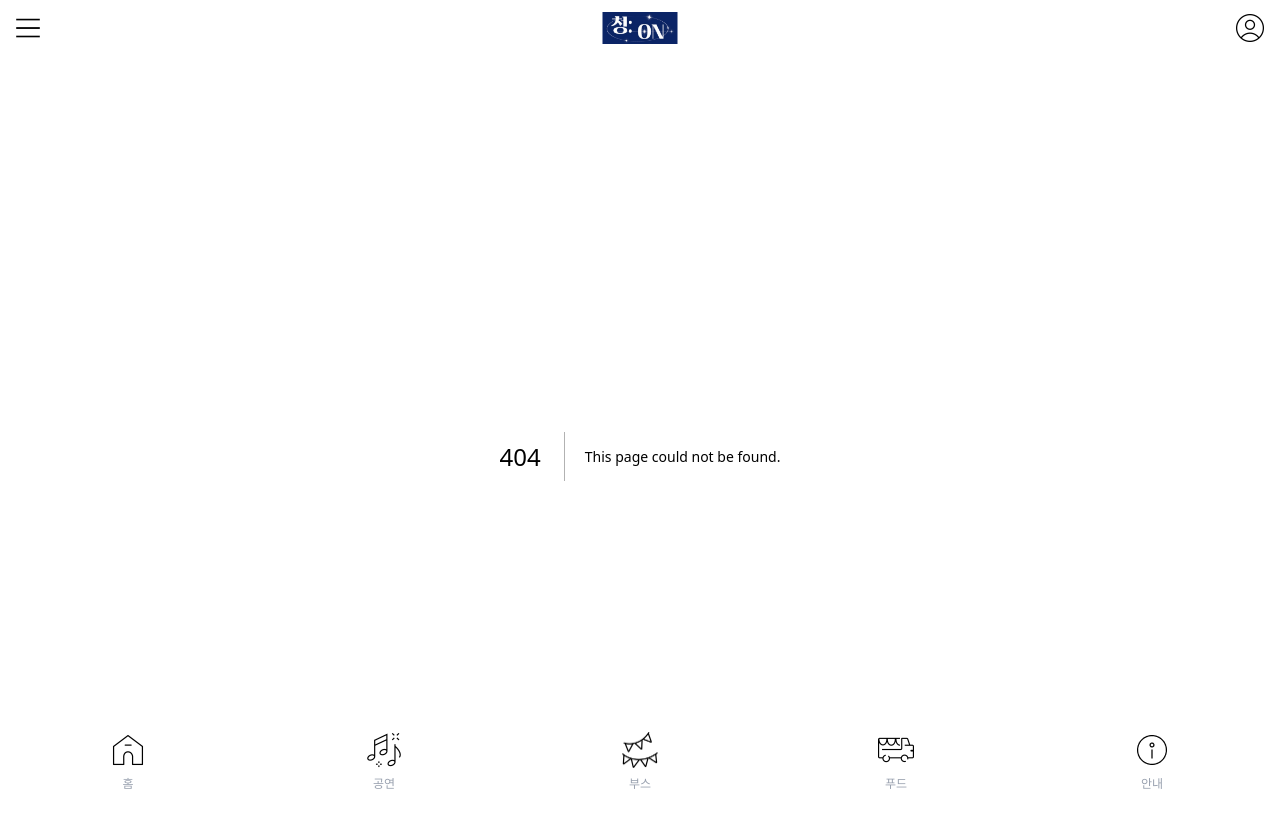
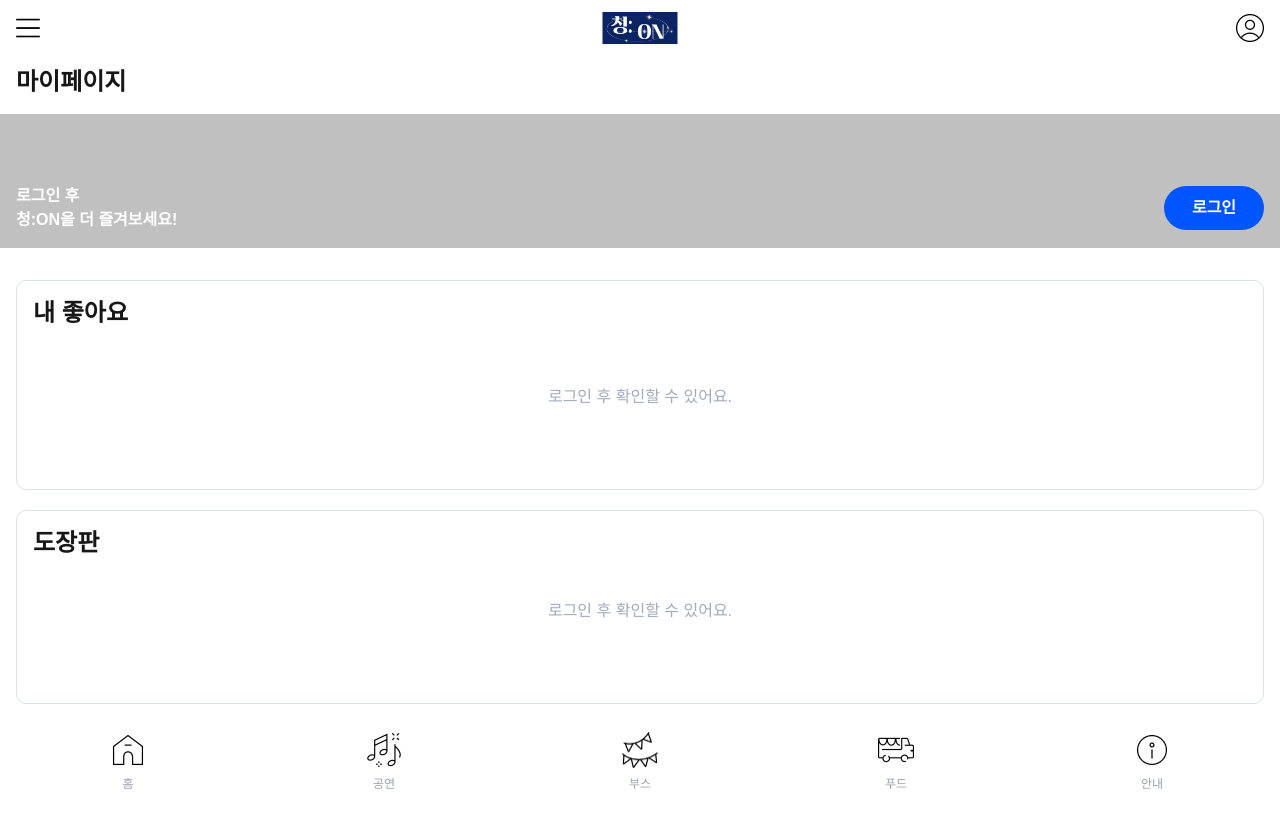
Before and after one commit to LUCAUS-Likelion14th/FrontEnd, a Next.js app: page /mypage in a window 1280 px wide. Before the commit this address had no page. Shown: the top 828 px of the page. Built offline with nearby package versions, Linux system fonts and the light colour scheme.

Commit message:
feat: 비로그인 상태의 마이페이지 UI 구현 (#14)

```diff
--- /dev/null
+++ b/app/mypage/page.tsx
@@ -0,0 +1,67 @@
+"use client"
+
+import { useRouter } from "next/navigation"
+import Image from "next/image"
+import { MyPageData } from "@/types/mypage"
+
+const mockData: MyPageData = {
+  name: "푸앙이",
+  like_count: 5,
+  booth_like_list: [
+    { booth_id: 1, location_id: 1, booth_image: "/img.png", booth_name: "부스 이름", booth_owner: "단체 이름", booth_location: "해방광장", is_liked: true, like_count: 78 },
+    { booth_id: 2, location_id: 2, booth_image: "/img.png", booth_name: "부스 이름", booth_owner: "단체 이름", booth_location: "해방광장", is_liked: false, like_count: 52 },
+    { booth_id: 3, location_id: 3, booth_image: "/img.png", booth_name: "부스 이름", booth_owner: "단체 이름", booth_location: "해방광장", is_liked: true, like_count: 4 },
+  ],
+  food_like_list: [
+    { food_id: 1, location_id: 1, image: "/img.png", food_name: "푸드트럭 이름", best_food: "대표 메뉴", location: "해방광장", is_liked: true, like_count: 5 },
+    { food_id: 12, location_id: 2, image: "/img.png", food_name: "푸드트럭 이름", best_food: "대표 메뉴", location: "해방광장", is_liked: false, like_count: 6 },
+  ],
+  stamp_count: 4,
+}
+
+const TOTAL_STAMPS = 8 // TODO: 실제 전체 스탬프 개수로 변경
+
+export default function MyPage() {
+  const router = useRouter()
+  const isLoggedIn = false // TODO: 실제 인증 상태로 변경
+  const data = mockData
+
+  return (
+    <main className="flex flex-col gap-4">
+      <h1 className="text-2xl font-semibold px-4 pt-2.5">마이페이지</h1>
+
+      {!isLoggedIn ? (
+        <>
+          <div className="flex items-center justify-between bg-[#C0C0C0] pt-17.5 pb-4 px-4">
+            <div className="flex flex-col text-base font-semibold text-white">
+              <span>로그인 후</span>
+              <span >청:ON을 더 즐겨보세요!</span>
+            </div>
+            <button
+              onClick={() => router.push("/login")}
+              className="bg-primary w-25 text-white text-base font-semibold rounded-[28px] p-2.5"
+            >
+              로그인
+            </button>
+          </div>
+
+          <div className="flex flex-col p-4 gap-5">
+            <div className="flex flex-col gap-4 bg-white border border-text-sub2 rounded-[10px] p-4">
+                <span className="text-2xl font-semibold">내 좋아요</span>
+                <span className="text-base text-text-sub text-center mt-10 mb-16">로그인 후 확인할 수 있어요.</span>
+            </div>
+
+            <div className="flex flex-col bg-white border border-text-sub2 rounded-[10px] p-4">
+                <span className="text-2xl font-semibold">도장판</span>
+                <span className="text-base text-text-sub text-center mt-10 mb-16">로그인 후 확인할 수 있어요.</span>
+            </div>
+          </div>
+        </>
+      ) : (
+        <>
+
+        </>
+      )}
+    </main>
+  )
+}
--- /dev/null
+++ b/types/mypage.ts
@@ -0,0 +1,29 @@
+export type BoothLike = {
+    booth_id: number
+    location_id: number
+    booth_image: string
+    booth_name: string
+    booth_owner: string
+    booth_location: string
+    is_liked: boolean
+    like_count: number
+  }
+
+  export type FoodLike = {
+    food_id: number
+    location_id: number
+    image: string
+    food_name: string
+    best_food: string
+    location: string
+    is_liked: boolean
+    like_count: number
+  }
+
+  export type MyPageData = {
+    name: string
+    like_count: number
+    booth_like_list: BoothLike[]
+    food_like_list: FoodLike[]
+    stamp_count: number
+  }
```
